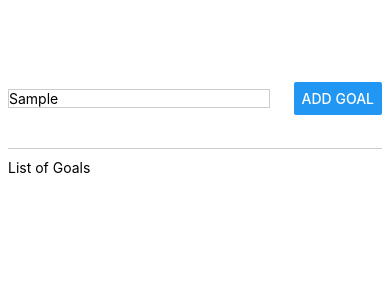
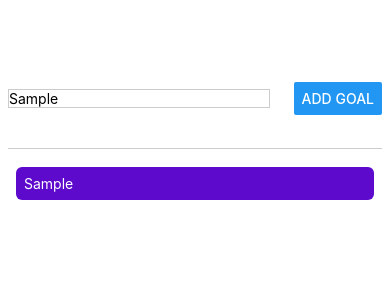
Before and after one commit to fahadtahir1/AwesomeProjectRnTs, a React Native app: screen / in a window 390 px wide. Both pictures are taken after typing "Sample" into the empty fields and a click on the button "ADD GOAL". Shown: the top 300 px of the page. Built offline with nearby package versions, Linux system fonts and the light colour scheme.

Commit message:
Interactive list elemet and style the list elements for both IOS and Android

```diff
--- a/App.tsx
+++ b/App.tsx
@@ -7,14 +7,17 @@
 
 
 const App = () => {
-  const[enteredGoalText, setEnteredGoalText] = useState('');
+  const [enteredGoalText, setEnteredGoalText] = useState('');
+  const [courseGoals, setcourseGoals] = useState([]);
 
   function goalInputHandler(enteredText) {
     setEnteredGoalText(enteredText)
   };
 
   function addGoalHandler() {
-    console.log(enteredGoalText);
+    // console.log(enteredGoalText);
+    setcourseGoals((currentCourseGoals) =>
+      [...currentCourseGoals, enteredGoalText]);
   };
 
   return (
@@ -24,10 +27,16 @@
           style={styles.textInput}
           placeholder='Enter course goal'
         />
-        <Button title='Add Goal' onPress={addGoalHandler}/>
+        <Button title='Add Goal' onPress={addGoalHandler} />
       </View>
       <View style={styles.goalsContainer}>
-        <Text>List of Goals</Text>
+        {courseGoals.map((goal) =>
+          <View  style={styles.goalItem} key={goal}>
+            <Text style={styles.goaltext}>
+              {goal}
+            </Text>
+          </View>
+        )}
       </View>
     </View>
   );
@@ -57,6 +66,15 @@
   goalsContainer: {
     flex: 7,
   },
+  goalItem: {
+    borderRadius: 6,
+    padding: 8,
+    margin: 8,
+    backgroundColor: '#5e0acc'
+  },
+  goaltext: {
+    color: 'white',
+  },
 });
 
 export default App;
```
